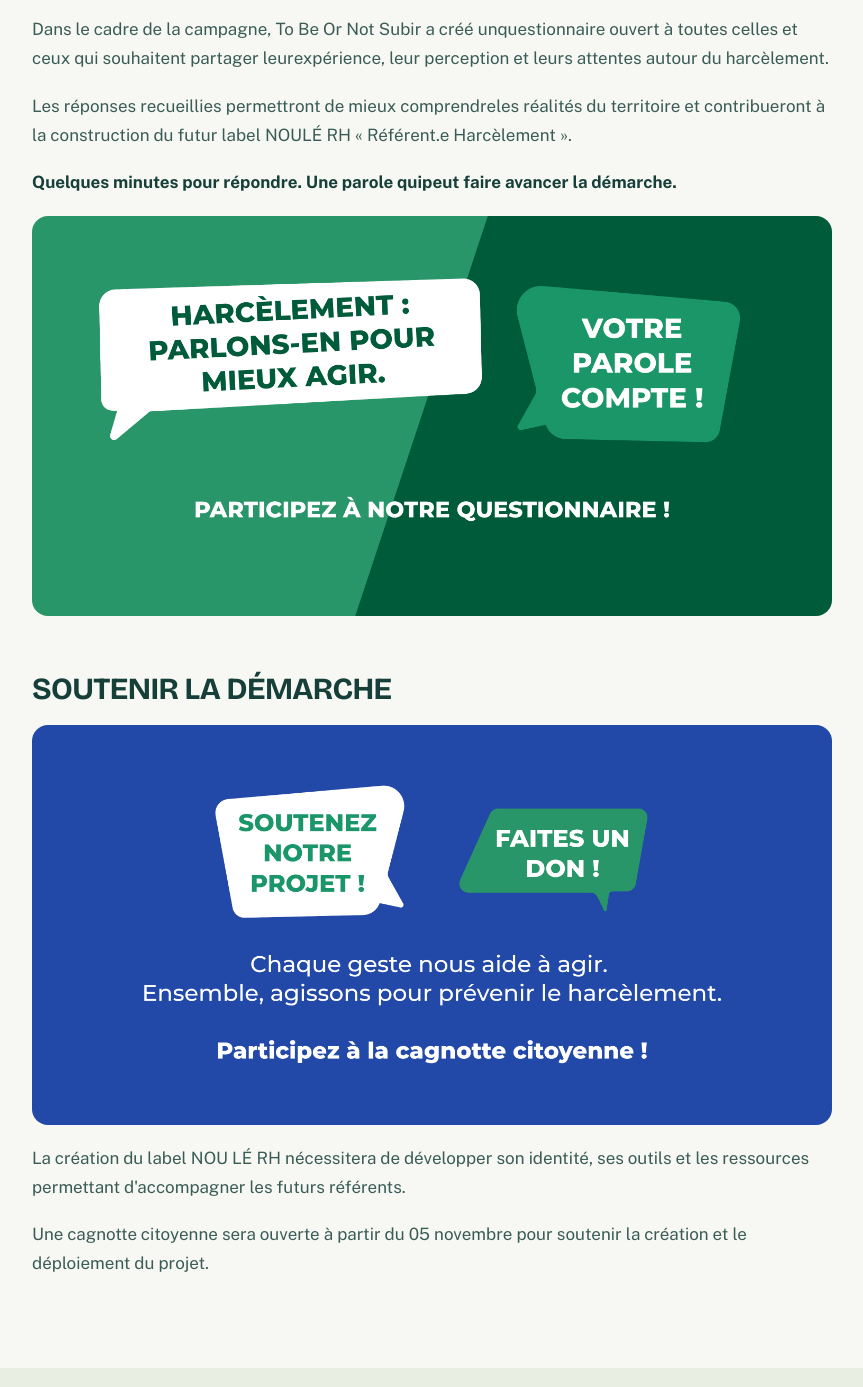
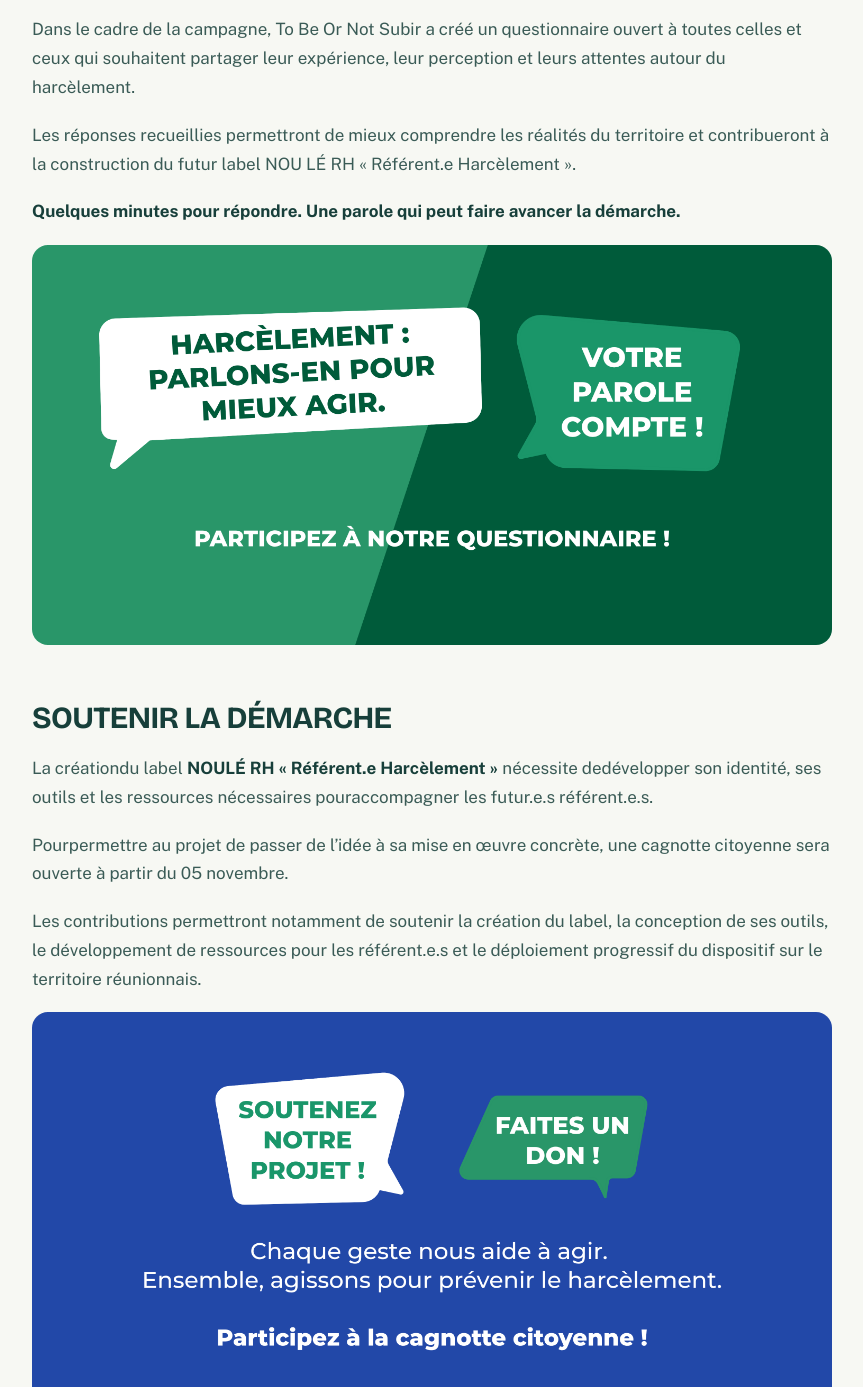
Before and after one commit to AssoLaRun/tbons-site, an Eleventy site: page src/actions/campagne-2026-face-au-harcelement-la-reunion-se-mobilise.md in a window 1280 px wide. Shown: the part 3603-4990 px from the top of the page, without its empty margins (208-1071 px from the left). Built offline with nearby package versions, Linux system fonts and the light colour scheme; Eleventy itself is replaced by a stand-in of ours; files that its build step writes are made by us from their sources.

Commit message:
Modification : action « campagne-2026-face-au-harcelement-la-reunion-se-mobilise »

```diff
--- a/src/actions/campagne-2026-face-au-harcelement-la-reunion-se-mobilise.md
+++ b/src/actions/campagne-2026-face-au-harcelement-la-reunion-se-mobilise.md
@@ -43,7 +43,7 @@ Ils réunissent jeunes, familles et professionnels autour d’un même objectif
 
 Des espaces pour libérer la parole et faire émerger des solutions.
 
-* ### NOU LÉ RH « RÉFÉRENT.EHARCÈLEMENT » : TRANSFORMER LAPAROLE EN UN REPÈRE CONCRET
+### NOU LÉ RH « RÉFÉRENT.EHARCÈLEMENT » : TRANSFORMER LAPAROLE EN UN REPÈRE CONCRET
 
 La campagne marque également le lancement du projet NOU LÉ RH "Référent.e Harcèlement".
 
@@ -53,7 +53,7 @@ Son contenu sera directement nourri par la parole recueillie pendant la campagne
 
 Le questionnaire et les échanges menés lors des Ronds Kozé contribueront ainsi à poser les premières bases du futur référentiel.
 
-LA PAROLE DU TERRAIN POUR CONSTRUIRE UN REPÈRE COMMUN.
+**LA PAROLE DU TERRAIN POUR CONSTRUIRE UN REPÈRE COMMUN.**
 
 ## UNE CAMPAGNE QUI SE POURSUIT AUSSI EN LIGNE
 
@@ -65,18 +65,22 @@ Affiches, vidéos, publications et contenus de sensibilisation permettront de fa
 
 ## VOTRE PAROLE COMPTE
 
-Dans le cadre de la campagne, To Be Or Not Subir a créé unquestionnaire ouvert à toutes celles et ceux qui souhaitent partager leurexpérience, leur perception et leurs attentes autour du harcèlement.
+Dans le cadre de la campagne, To Be Or Not Subir a créé un questionnaire ouvert à toutes celles et ceux qui souhaitent partager leur expérience, leur perception et leurs attentes autour du harcèlement.
 
-Les réponses recueillies permettront de mieux comprendreles réalités du territoire et contribueront à la construction du futur label NOULÉ RH « Référent.e Harcèlement ».
+Les réponses recueillies permettront de mieux comprendre les réalités du territoire et contribueront à la construction du futur label NOU LÉ RH « Référent.e Harcèlement ».
 
-**Quelques minutes pour répondre. Une parole quipeut faire avancer la démarche.**
+**Quelques minutes pour répondre. Une parole qui peut faire avancer la démarche.**
 
 ![](/assets/img/uploads/question.png)
 
 ## SOUTENIR LA DÉMARCHE
 
+La créationdu label **NOULÉ RH « Référent.e Harcèlement »** nécessite dedévelopper son identité, ses outils et les ressources nécessaires pouraccompagner les futur.e.s référent.e.s.
+
+Pourpermettre au projet de passer de l’idée à sa mise en œuvre concrète, une cagnotte citoyenne sera ouverte à partir du 05 novembre.
+
+Les contributions permettront notamment de soutenir la création du label, la conception de ses outils, le développement de ressources pour les référent.e.s et le déploiement progressif du dispositif sur le territoire réunionnais.
+
+
+
 ![](/assets/img/uploads/soutien-projet.png)
-
-La création du label NOU LÉ RH nécessitera de développer son identité, ses outils et les ressources permettant d'accompagner les futurs référents.
-
-Une cagnotte citoyenne sera ouverte à partir du 05 novembre pour soutenir la création et le déploiement du projet.
```
